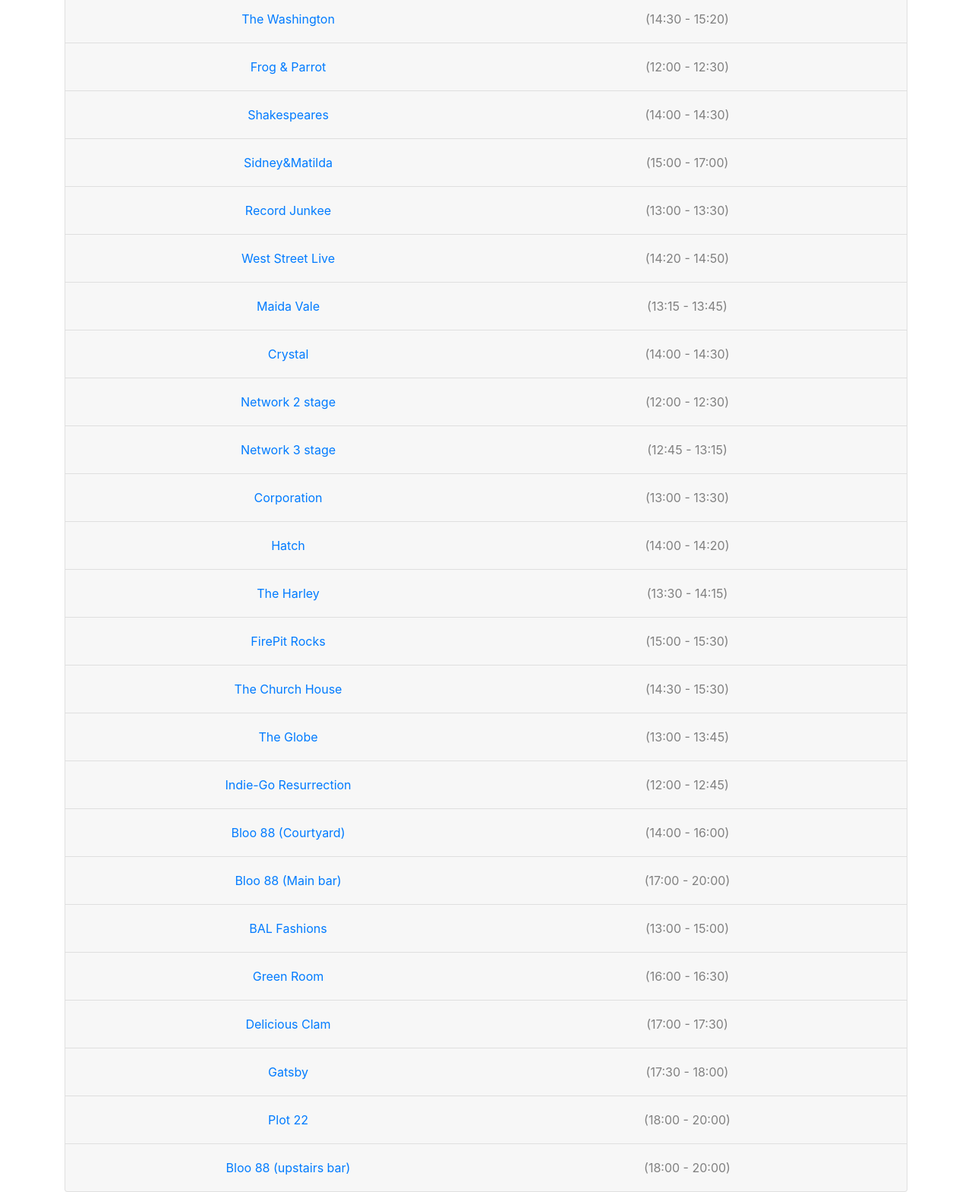
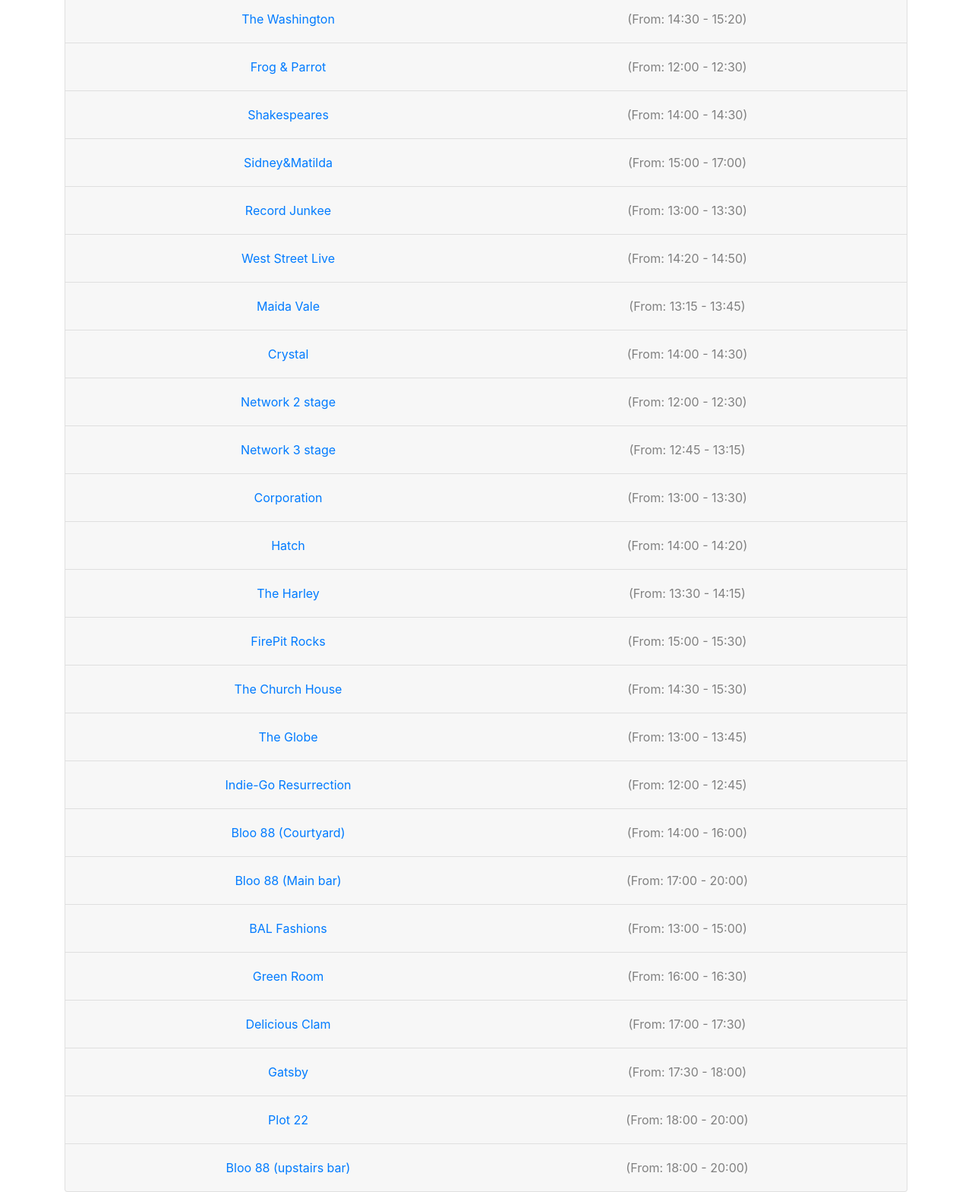
Before and after one commit to andrewrlee/tramlines2022, a website: page index.html in a window 1280 px wide. Shown: the part 420-1989 px from the top of the page at 76% size. Drawn offline with nearby package versions, Linux system fonts and the light colour scheme.

Commit message:
more display

```diff
--- a/index.html
+++ b/index.html
@@ -29,7 +29,7 @@
                                     <span>
                                         Pax In The Park                                    </span>
                                     <span style="color: grey;font-weight: 400;">&nbsp;
-                                        (12:00 - 12:30)
+                                        (From: 12:00 - 12:30)
                                     </span>
                                 </button>
                             </h2>
@@ -64,7 +64,7 @@
                                     <span>
                                         The Washington                                    </span>
                                     <span style="color: grey;font-weight: 400;">&nbsp;
-                                        (14:30 - 15:20)
+                                        (From: 14:30 - 15:20)
                                     </span>
                                 </button>
                             </h2>
@@ -98,7 +98,7 @@
                                     <span>
                                         Frog &amp; Parrot                                    </span>
                                     <span style="color: grey;font-weight: 400;">&nbsp;
-                                        (12:00 - 12:30)
+                                        (From: 12:00 - 12:30)
                                     </span>
                                 </button>
                             </h2>
@@ -136,7 +136,7 @@
                                     <span>
                                         Shakespeares                                    </span>
                                     <span style="color: grey;font-weight: 400;">&nbsp;
-                                        (14:00 - 14:30)
+                                        (From: 14:00 - 14:30)
                                     </span>
                                 </button>
                             </h2>
@@ -172,7 +172,7 @@
                                     <span>
                                         Sidney&amp;Matilda                                    </span>
                                     <span style="color: grey;font-weight: 400;">&nbsp;
-                                        (15:00 - 17:00)
+                                        (From: 15:00 - 17:00)
                                     </span>
                                 </button>
                             </h2>
@@ -207,7 +207,7 @@
                                     <span>
                                         Record Junkee                                    </span>
                                     <span style="color: grey;font-weight: 400;">&nbsp;
-                                        (13:00 - 13:30)
+                                        (From: 13:00 - 13:30)
                                     </span>
                                 </button>
                             </h2>
@@ -246,7 +246,7 @@
                                     <span>
                                         West Street Live                                    </span>
                                     <span style="color: grey;font-weight: 400;">&nbsp;
-                                        (14:20 - 14:50)
+                                        (From: 14:20 - 14:50)
                                     </span>
                                 </button>
                             </h2>
@@ -284,7 +284,7 @@
                                     <span>
                                         Maida Vale                                    </span>
                                     <span style="color: grey;font-weight: 400;">&nbsp;
-                                        (13:15 - 13:45)
+                                        (From: 13:15 - 13:45)
                                     </span>
                                 </button>
                             </h2>
@@ -319,7 +319,7 @@
                                     <span>
                                         Crystal                                    </span>
                                     <span style="color: grey;font-weight: 400;">&nbsp;
-                                        (14:00 - 14:30)
+                                        (From: 14:00 - 14:30)
                                     </span>
                                 </button>
                             </h2>
@@ -355,7 +355,7 @@
                                     <span>
                                         Network 2 stage                                    </span>
                                     <span style="color: grey;font-weight: 400;">&nbsp;
-                                        (12:00 - 12:30)
+                                        (From: 12:00 - 12:30)
                                     </span>
                                 </button>
                             </h2>
@@ -392,7 +392,7 @@
                                     <span>
                                         Network 3 stage                                    </span>
                                     <span style="color: grey;font-weight: 400;">&nbsp;
-                                        (12:45 - 13:15)
+                                        (From: 12:45 - 13:15)
                                     </span>
                                 </button>
                             </h2>
@@ -428,7 +428,7 @@
                                     <span>
                                         Corporation                                    </span>
                                     <span style="color: grey;font-weight: 400;">&nbsp;
-                                        (13:00 - 13:30)
+                                        (From: 13:00 - 13:30)
                                     </span>
                                 </button>
                             </h2>
@@ -464,7 +464,7 @@
                                     <span>
                                         Hatch                                    </span>
                                     <span style="color: grey;font-weight: 400;">&nbsp;
-                                        (14:00 - 14:20)
+                                        (From: 14:00 - 14:20)
                                     </span>
                                 </button>
                             </h2>
@@ -503,7 +503,7 @@
                                     <span>
                                         The Harley                                    </span>
                                     <span style="color: grey;font-weight: 400;">&nbsp;
-                                        (13:30 - 14:15)
+                                        (From: 13:30 - 14:15)
                                     </span>
                                 </button>
                             </h2>
@@ -537,7 +537,7 @@
                                     <span>
                                         FirePit Rocks                                    </span>
                                     <span style="color: grey;font-weight: 400;">&nbsp;
-                                        (15:00 - 15:30)
+                                        (From: 15:00 - 15:30)
                                     </span>
                                 </button>
                             </h2>
@@ -571,7 +571,7 @@
                                     <span>
                                         The Church House                                    </span>
                                     <span style="color: grey;font-weight: 400;">&nbsp;
-                                        (14:30 - 15:30)
+                                        (From: 14:30 - 15:30)
                                     </span>
                                 </button>
                             </h2>
@@ -602,7 +602,7 @@
                                     <span>
                                         The Globe                                    </span>
                                     <span style="color: grey;font-weight: 400;">&nbsp;
-                                        (13:00 - 13:45)
+                                        (From: 13:00 - 13:45)
                                     </span>
                                 </button>
                             </h2>
@@ -634,7 +634,7 @@
                                     <span>
                                         Indie-Go Resurrection                                    </span>
                                     <span style="color: grey;font-weight: 400;">&nbsp;
-                                        (12:00 - 12:45)
+                                        (From: 12:00 - 12:45)
                                     </span>
                                 </button>
                             </h2>
@@ -669,7 +669,7 @@
                                     <span>
                                         Bloo 88 (Courtyard)                                    </span>
                                     <span style="color: grey;font-weight: 400;">&nbsp;
-                                        (14:00 - 16:00)
+                                        (From: 14:00 - 16:00)
                                     </span>
                                 </button>
                             </h2>
@@ -700,7 +700,7 @@
                                     <span>
                                         Bloo 88 (Main bar)                                    </span>
                                     <span style="color: grey;font-weight: 400;">&nbsp;
-                                        (17:00 - 20:00)
+                                        (From: 17:00 - 20:00)
                                     </span>
                                 </button>
                             </h2>
@@ -729,7 +729,7 @@
                                     <span>
                                         BAL Fashions                                    </span>
                                     <span style="color: grey;font-weight: 400;">&nbsp;
-                                        (13:00 - 15:00)
+                                        (From: 13:00 - 15:00)
                                     </span>
                                 </button>
                             </h2>
@@ -765,7 +765,7 @@
                                     <span>
                                         Green Room                                    </span>
                                     <span style="color: grey;font-weight: 400;">&nbsp;
-                                        (16:00 - 16:30)
+                                        (From: 16:00 - 16:30)
                                     </span>
                                 </button>
                             </h2>
@@ -795,7 +795,7 @@
                                     <span>
                                         Delicious Clam                                    </span>
                                     <span style="color: grey;font-weight: 400;">&nbsp;
-                                        (17:00 - 17:30)
+                                        (From: 17:00 - 17:30)
                                     </span>
                                 </button>
                             </h2>
@@ -829,7 +829,7 @@
                                     <span>
                                         Gatsby                                    </span>
                                     <span style="color: grey;font-weight: 400;">&nbsp;
-                                        (17:30 - 18:00)
+                                        (From: 17:30 - 18:00)
                                     </span>
                                 </button>
                             </h2>
@@ -862,7 +862,7 @@
                                     <span>
                                         Plot 22                                    </span>
                                     <span style="color: grey;font-weight: 400;">&nbsp;
-                                        (18:00 - 20:00)
+                                        (From: 18:00 - 20:00)
                                     </span>
                                 </button>
                             </h2>
@@ -899,7 +899,7 @@
                                     <span>
                                         Bloo 88 (upstairs bar)                                    </span>
                                     <span style="color: grey;font-weight: 400;">&nbsp;
-                                        (18:00 - 20:00)
+                                        (From: 18:00 - 20:00)
                                     </span>
                                 </button>
                             </h2>
```
Also changed, not shown: template.html (+1 -1 lines).
